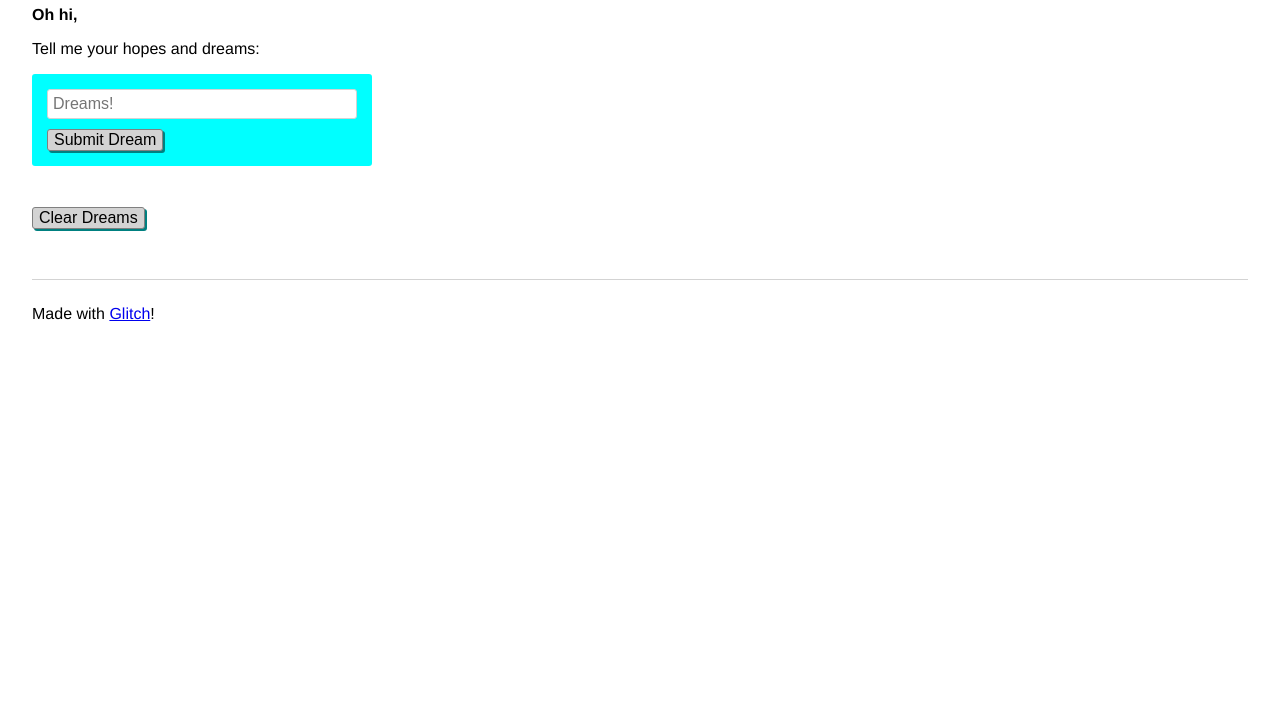
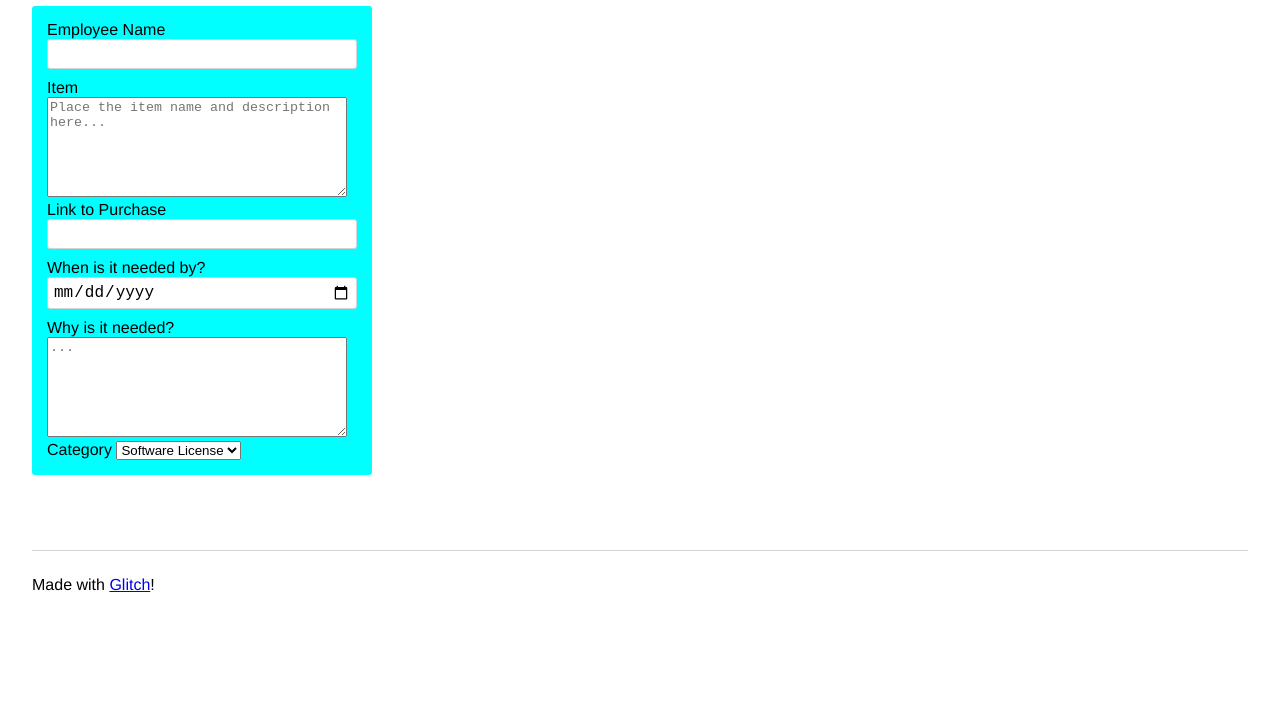
Before and after one commit to sean-glitch/mainreq, a website: page views/index.html in a window 1280 px wide. Shown: the part 84-800 px from the top of the page. Drawn offline with Linux system fonts and the light colour scheme.

Commit message:
First Four Issues done

```diff
--- a/views/index.html
+++ b/views/index.html
@@ -8,7 +8,7 @@
     <meta name="viewport" content="width=device-width, initial-scale=1">
     <meta name="description" content="A cool thing made with Glitch">
 
-    <title>Welcome to Glitch!</title>
+    <title>Glitch Request Board!</title>
 
     <link id="favicon" rel="icon" href="https://glitch.com/edit/favicon-app.ico" type="image/x-icon">
     <!-- import the webpage's stylesheet -->
@@ -20,26 +20,33 @@
   <body>
     <header>
       <h1>
-        A Dream of the Future
+        Main Requests Page
       </h1>
     </header>
 
     <main>
-      <p class="bold">Oh hi,</p>
-
-      <p>Tell me your hopes and dreams:</p>
-
-      <form>
-        <input name="dream" aria-label="a new dream" type="text" maxlength="100" placeholder="Dreams!">
-        <button type="submit" id="submit-dream">Submit Dream</button>
-      </form>
-
-      <section class="dreams">
-        <ul id="dreams"></ul>
-        <button id="clear-dreams">
-          Clear Dreams
-        </button>
-      </section>
+      <div class="top">
+        <div class="top__request-form" id="request-form">
+          <form id="form-r">
+            <label for="employee_name">Employee Name</label>
+            <input type="text" id="employee_name">
+            <label for="item">Item</label>
+            <textarea id="item" style="width:300px; height:100px;" placeholder="Place the item name and description here..."></textarea>
+            <label for="link_address">Link to Purchase</label>
+            <input type="text" id="link_address">
+            <label for="when_needed">When is it needed by?</label>
+            <input type="date" id="when_needed">
+            <label for="why_needed">Why is it needed?</label>
+            <textarea id="why_needed" style="width:300px; height:100px;" placeholder="..."></textarea>
+            <label for="category">Category</label>
+            <select id="category">
+              <option value="software">Software License</option>
+              <option value="equipment">Equipment</option>
+              <option value="supplies">Office Supplies</option>
+            </select>
+          </form>
+        </div>
+      </div>
 
     </main>
 
```
Also changed, not shown: server.js (+3 -16 lines).
